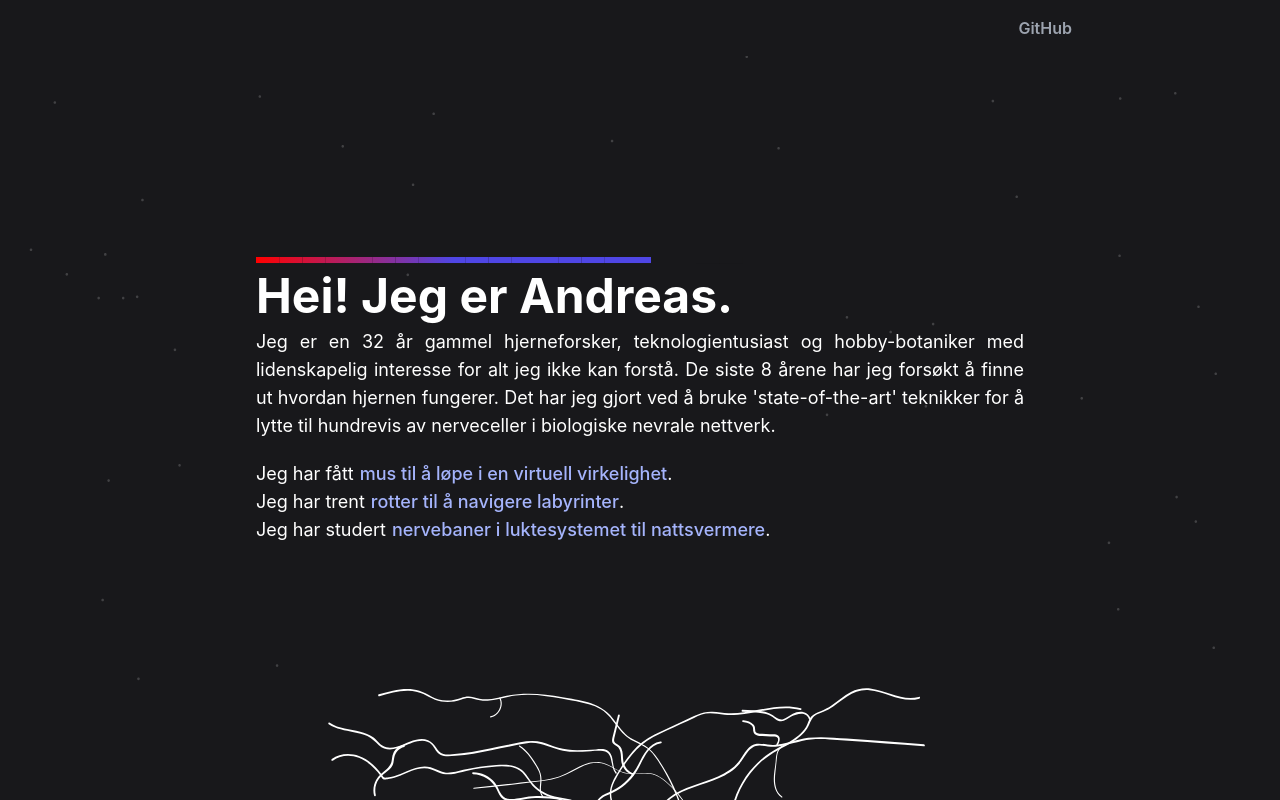
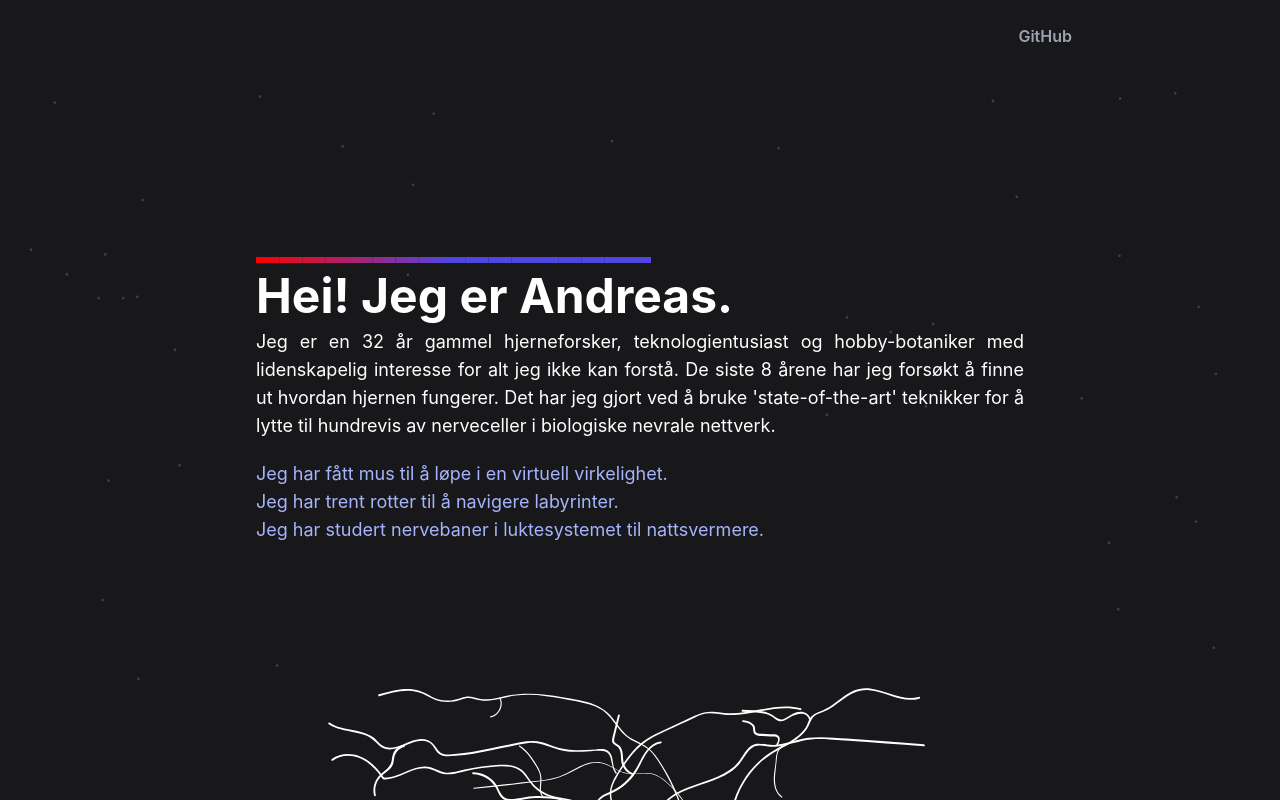
Before and after one commit to andreaslande/andreaslande.github.io, a React (Create React App) app: page / in a window 1280 px wide. Shown: the top 800 px of the page. Built offline with nearby package versions, Linux system fonts and the light colour scheme.

Commit message:
Added a text update and visual change

```diff
--- a/src/App.js
+++ b/src/App.js
@@ -39,7 +39,6 @@ function App() {
 
             <NTNUproject/>
 
-            <ProjectDivider/>
 
           </motion.div>
 
--- a/src/Components/AboutMe.js
+++ b/src/Components/AboutMe.js
@@ -55,18 +55,16 @@ function AboutMe() {
                   De siste 8 årene har jeg forsøkt å finne ut hvordan hjernen fungerer. Det har jeg gjort ved å bruke 'state-of-the-art' teknikker for å lytte til hundrevis av nerveceller i biologiske nevrale nettverk.
               </motion.p>
 
-              <motion.div className = "items-center mt-5 " initial = {{y:2, opacity:0}} animate = {{y:0, opacity:1}}  transition = {{delay:textDelay, duration:0.2, type:"spring", stiffness:springStiffness}}>
-                  Jeg har fått
-                  <solid className="font-medium text-indigo-300 ml-1.5">mus til å løpe i en virtuell virkelighet</solid>.
+              <motion.div className = "text-indigo-300 items-center mt-5 " initial = {{y:2, opacity:0}} animate = {{y:0, opacity:1}}  transition = {{delay:textDelay, duration:0.2, type:"spring", stiffness:springStiffness}}>
+                  Jeg har fått mus til å løpe i en virtuell virkelighet.
               </motion.div>
 
-              <motion.div className = "items-center" initial = {{y:2, opacity:0}} animate = {{y:0, opacity:1}}  transition = {{delay:textDelay+textDelayIntervals, duration:0.2, type:"spring", stiffness:springStiffness}}>
-                  Jeg har trent
-                  <solid className=" font-medium text-indigo-300 ml-1.5">rotter til å navigere labyrinter</solid>.
+              <motion.div className = "text-indigo-300 items-center" initial = {{y:2, opacity:0}} animate = {{y:0, opacity:1}}  transition = {{delay:textDelay+textDelayIntervals, duration:0.2, type:"spring", stiffness:springStiffness}}>
+                  Jeg har trent rotter til å navigere labyrinter.
               </motion.div>
 
-              <motion.div className = "items-center sm:text-justify" initial = {{y:2, opacity:0}} animate = {{y:0, opacity:1}}  transition = {{delay:textDelay+(textDelayIntervals*2), duration:0.2, type:"spring", stiffness:springStiffness}}>
-                Jeg har studert<solid className=" font-medium text-indigo-300 ml-1.5">nervebaner i luktesystemet til nattsvermere</solid>.
+              <motion.div className = "text-indigo-300 items-center sm:text-justify" initial = {{y:2, opacity:0}} animate = {{y:0, opacity:1}}  transition = {{delay:textDelay+(textDelayIntervals*2), duration:0.2, type:"spring", stiffness:springStiffness}}>
+                Jeg har studert nervebaner i luktesystemet til nattsvermere.
               </motion.div>
 
 
--- a/src/Components/NTNUproject.js
+++ b/src/Components/NTNUproject.js
@@ -37,7 +37,7 @@ function NTNUproject() {
 
             <img className = "rounded-xl my-5" src = {solsikkeResponse}></img>
 
-
+            <p className = "text-zinc-200 text-sm text-justify">Her er et eksempel på en nervecelle som responderer kraftig rett etter at jeg har blåst duften av solsikke ofter antennene.</p>
 
             <div className = "border border-zinc-700 rounded-xl my-5">
                 <img className = "rounded-xl" src = {interNevron}></img>
@@ -46,6 +46,11 @@ function NTNUproject() {
                 vanskelig å forstå at foregreningen ut av en nervecelle, dendritter, har fått sitt navn fra det greske ordet for tre - déndron.
                 </p>
             </div>
+
+
+
+
+
         </div>
     )
 }
--- a/src/Components/NavBar.js
+++ b/src/Components/NavBar.js
@@ -9,7 +9,7 @@ function NavBar() {
 
     return (
 
-        <div className = "absolute top-0 bg-zinc-900 flex flex-col px-2 w-full py-4 items-center text-md mx-auto z-30 select-none">
+        <div className = "absolute top-0 bg-zinc-900 flex flex-col px-2 w-full py-4 pt-6 items-center text-md mx-auto z-30 select-none">
             <motion.div className = "flex flex-row w-full max-w-4xl items-center justify-between " initial = {{opacity:0, y: -4}} animate = {{opacity:1, y:0}} transition = {{delay:1, duration:0.5}} >
                 <div className = "flex flex-row mx-5">
                     <p className = "text-white font-semibold"> </p>
```
